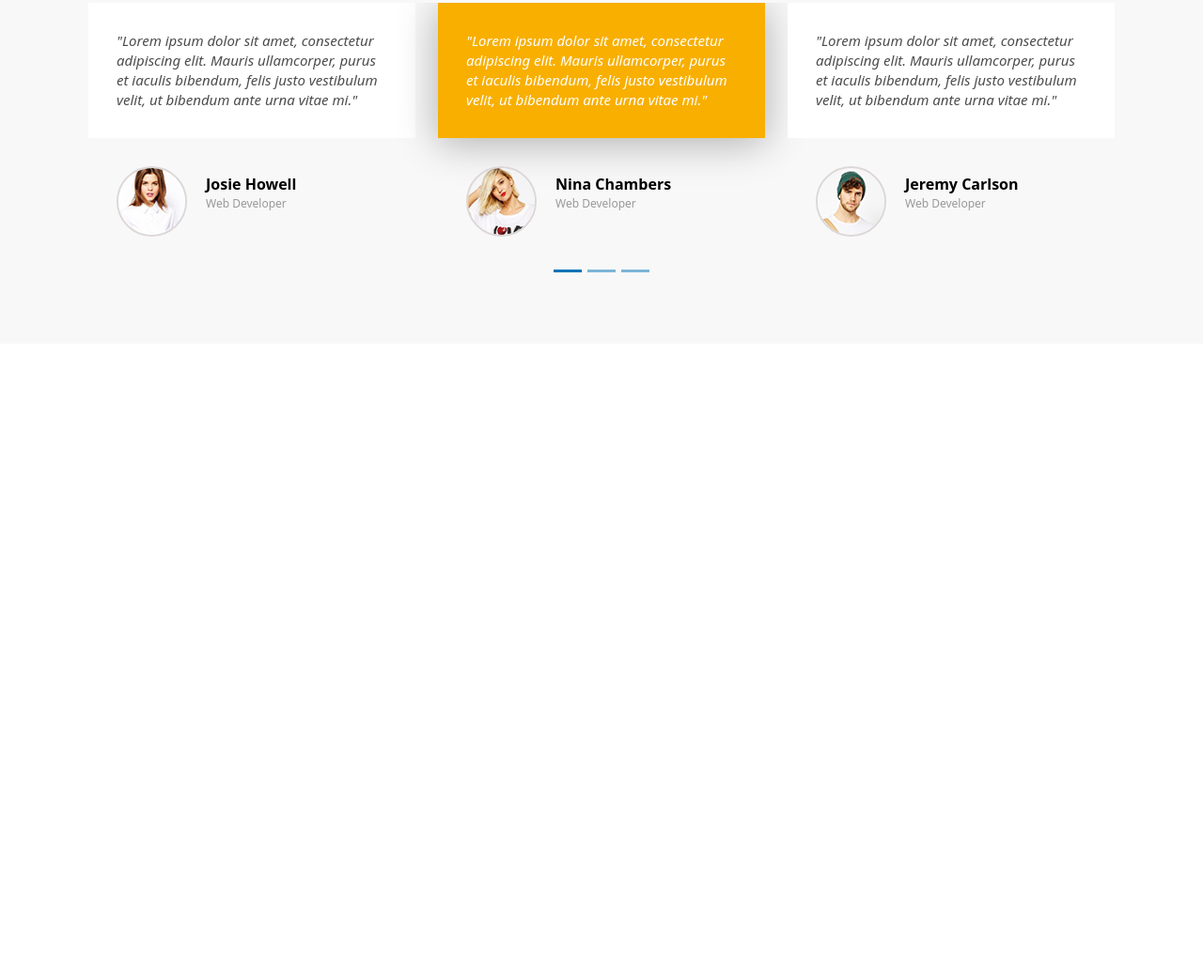
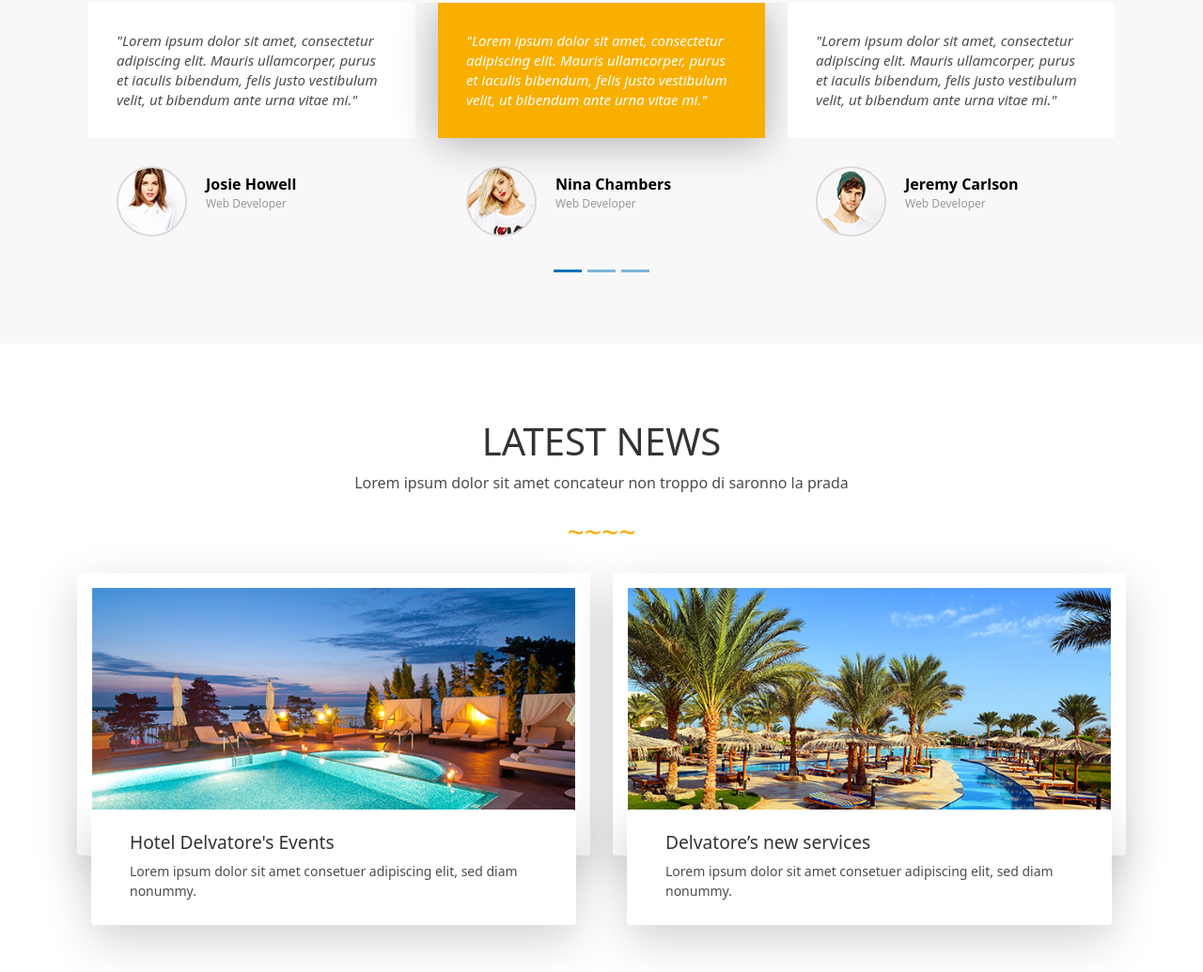
Before and after one commit to CBMNguyen/delvatore-hotel-boostrap-demo, a plain HTML site: page index.html in a window 1280 px wide. Shown: the part 3528-4563 px from the top of the page at 94% size. Before the commit the page ends 3894 px from the top, so only its background shows below. Drawn offline with nearby package versions, Linux system fonts and the light colour scheme.

Commit message:
Add Latest-News section

```diff
--- a/index.html
+++ b/index.html
@@ -1156,6 +1156,53 @@
             </div>
         </div>
     </session>
+    <!-- ------------------------------------------------------Latest-News--------------------------------------------- -->
+    <!-- --------------------------------------------------------------------------------------------------------- -->
+    <session>
+        <div class="latest-news">
+            <div class="title">
+                <h1>LATEST NEWS</h1>
+                <p>Lorem ipsum dolor sit amet concateur non troppo di saronno la prada</p>
+                <p class="sign">~~~~</p>
+            </div>
+            <div class="container">
+                <div class="row">
+                    <div class="col-6">
+                        <div class="lastest-new-inner">
+                            <figure class="shadow-lg p-3 bg-white rounded">
+                                <img class="img-fluid" src="./img/news01.jpg" alt="...">
+                            </figure>
+                            <div class="caption shadow-lg p-3 bg-white rounded">
+                                <div class="text1">
+                                    <a href="#">Hotel Delvatore's Events</a>
+                                </div>
+                                <div class="text2">
+                                    Lorem ipsum dolor sit amet consetuer adipiscing elit, sed diam
+                                        nonummy.
+                                </div>
+                            </div>
+                        </div>
+                    </div>
+                    <div class="col-6">
+                        <div class="lastest-new-inner">
+                            <figure class="shadow-lg p-3 bg-white rounded">
+                                <img class="img-fluid" src="./img/news02.jpg" alt="...">
+                            </figure>
+                            <div class="caption shadow-lg p-3 bg-white rounded">
+                                <div class="text1">
+                                    <a href="#">Delvatore’s new services</a>
+                                </div>
+                                <div class="text2">
+                                    Lorem ipsum dolor sit amet consetuer adipiscing elit, sed diam
+                                        nonummy.
+                                </div>
+                            </div>
+                        </div>
+                    </div>
+                </div>
+            </div>
+        </div>
+    </session>
     <script src="https://cdn.jsdelivr.net/npm/bootstrap@5.0.0-beta1/dist/js/bootstrap.bundle.min.js"
         integrity="sha384-ygbV9kiqUc6oa4msXn9868pTtWMgiQaeYH7/t7LECLbyPA2x65Kgf80OJFdroafW"
         crossorigin="anonymous"></script>
--- a/style.css
+++ b/style.css
@@ -697,3 +697,54 @@ figure figcaption .text2{
     font-size: 12px;
     color: #999;
 }
+/* -------------------------------Latest-News-Section---------------------------------- */
+
+.latest-news{
+    padding: 50px;
+}
+
+.latest-news .title{
+    margin-bottom: 20px;
+}
+
+.latest-news .title h1{
+    text-align: center;
+    text-transform: uppercase;
+    color: #333333;
+    font-weight: 400;
+    padding-top: 30px;
+}
+
+.latest-news .title p{
+    text-align: center;
+}
+
+.latest-news .title .sign{
+    text-align: center;
+    color: #f6ae00;
+    font-size: 2rem;
+}
+
+.latest-news .caption{
+    position: relative;
+    margin-left: 15px;
+    margin-right: 15px;
+    margin-top: -65px;
+    background-color: #fff;
+}
+
+.lastest-new-inner .caption .text1{
+    padding: 5px 25px 5px 25px;
+}
+
+.lastest-new-inner .caption .text2{
+    font-size: 14px;
+    padding: 0px 25px 10px 25px;
+}
+
+.lastest-new-inner .text1 a{
+    text-decoration: none;
+    font-size: 120%;
+    color: #333333;
+    margin: 0px;
+}
```
